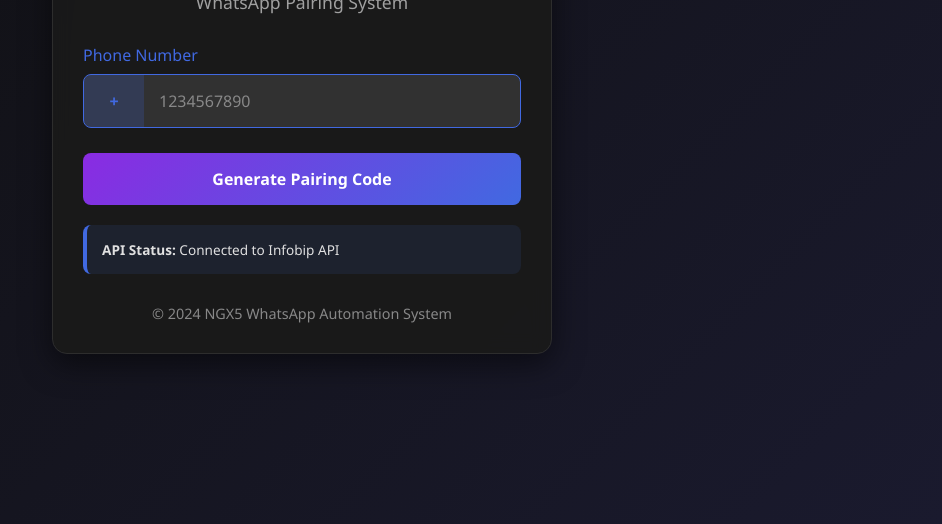
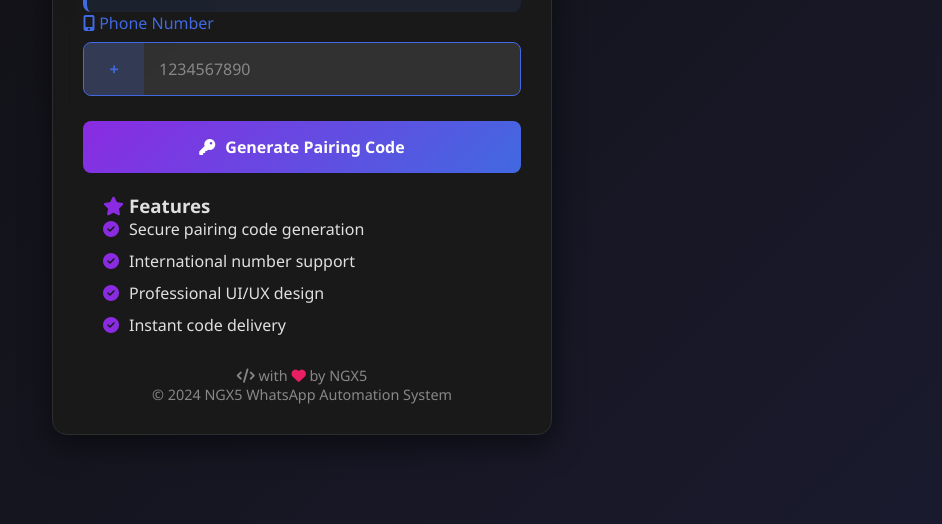
Before and after one commit to darlingtonofori/Shadow-bot, a plain HTML site: page Index.html in a window 1280 px wide. Shown: the part 276-800 px from the top of the page, without its empty margins (338-1280 px from the left). Drawn offline with Linux system fonts and the light colour scheme.

Commit message:
Update Index.html

```diff
--- a/Index.html
+++ b/Index.html
@@ -4,6 +4,7 @@
     <meta charset="UTF-8">
     <meta name="viewport" content="width=device-width, initial-scale=1.0">
     <title>NGX5 - WhatsApp Pairing</title>
+    <link rel="stylesheet" href="https://cdnjs.cloudflare.com/ajax/libs/font-awesome/6.4.0/css/all.min.css">
     <style>
         * {
             margin: 0;
@@ -105,6 +106,10 @@
             font-weight: bold;
             cursor: pointer;
             transition: transform 0.2s, box-shadow 0.2s;
+            display: flex;
+            justify-content: center;
+            align-items: center;
+            gap: 10px;
         }
 
         .btn:hover {
@@ -164,7 +169,6 @@
             border-top: 3px solid #8a2be2;
             border-radius: 50%;
             animation: spin 1s linear infinite;
-            margin: 0 auto;
             display: none;
         }
 
@@ -188,6 +192,22 @@
             font-size: 0.85em;
             border-left: 4px solid #4169e1;
         }
+
+        .feature-list {
+            margin: 20px 0;
+            padding-left: 20px;
+        }
+
+        .feature-list li {
+            margin-bottom: 10px;
+            display: flex;
+            align-items: center;
+            gap: 10px;
+        }
+
+        .feature-icon {
+            color: #8a2be2;
+        }
     </style>
 </head>
 <body>
@@ -197,9 +217,13 @@
             <div class="subtitle">WhatsApp Pairing System</div>
         </div>
 
+        <div class="api-info">
+            <p><i class="fas fa-plug"></i> <strong>API Status:</strong> Connected to Infobip API</p>
+        </div>
+
         <form id="pairingForm">
             <div class="form-group">
-                <label for="phoneNumber">Phone Number</label>
+                <label for="phoneNumber"><i class="fas fa-mobile-alt"></i> Phone Number</label>
                 <div class="input-group">
                     <div class="country-code">+</div>
                     <input
@@ -213,7 +237,7 @@
             </div>
 
             <button type="submit" class="btn" id="submitBtn">
-                Generate Pairing Code
+                <i class="fas fa-key"></i> Generate Pairing Code
             </button>
 
             <div class="loader" id="loader"></div>
@@ -225,12 +249,19 @@
             <div class="instructions" id="instructions"></div>
         </div>
 
-        <div class="api-info">
-            <strong>API Status:</strong> Connected to Infobip API
+        <div class="feature-list">
+            <h3><i class="fas fa-star feature-icon"></i> Features</h3>
+            <ul>
+                <li><i class="fas fa-check-circle feature-icon"></i> Secure pairing code generation</li>
+                <li><i class="fas fa-check-circle feature-icon"></i> International number support</li>
+                <li><i class="fas fa-check-circle feature-icon"></i> Professional UI/UX design</li>
+                <li><i class="fas fa-check-circle feature-icon"></i> Instant code delivery</li>
+            </ul>
         </div>
 
         <div class="footer">
-            © 2024 NGX5 WhatsApp Automation System
+            <p><i class="fas fa-code"></i> with <i class="fas fa-heart" style="color: #e91e63;"></i> by NGX5</p>
+            <p>© 2024 NGX5 WhatsApp Automation System</p>
         </div>
     </div>
 
@@ -258,8 +289,7 @@
 
             // Show loading state
             submitBtn.disabled = true;
-            submitBtn.textContent = 'Generating...';
-            loader.style.display = 'block';
+            submitBtn.innerHTML = '<div class="loader"></div> Generating...';
             result.style.display = 'none';
 
             try {
@@ -267,7 +297,7 @@
                 const generatedCode = Math.floor(100000 + Math.random() * 900000).toString();
 
                 // Simulate API delay
-                await new Promise(resolve => setTimeout(resolve, 1500));
+                await new Promise(resolve => setTimeout(resolve, 2000));
 
                 // In a real implementation, you would call the Infobip API here:
                 /*
@@ -306,8 +336,7 @@
             } finally {
                 // Reset loading state
                 submitBtn.disabled = false;
-                submitBtn.textContent = 'Generate Pairing Code';
-                loader.style.display = 'none';
+                submitBtn.innerHTML = '<i class="fas fa-key"></i> Generate Pairing Code';
             }
         });
 
@@ -318,11 +347,11 @@
             const instructions = document.getElementById('instructions');
 
             result.className = 'result success';
-            resultMessage.innerHTML = '<strong>✅ Pairing Code Generated Successfully!</strong>';
+            resultMessage.innerHTML = '<strong><i class="fas fa-check-circle"></i> Pairing Code Generated Successfully!</strong>';
             codeDisplay.textContent = formatCode(code);
 
             instructions.innerHTML = `
-                <strong>How to use this code:</strong><br>
+                <strong>How to use this code:</strong><br><br>
                 1. Open WhatsApp on your phone<br>
                 2. Go to <strong>Settings → Linked Devices → Link a Device</strong><br>
                 3. Choose <strong>"Link with phone number"</strong><br>
@@ -340,7 +369,7 @@
             const instructions = document.getElementById('instructions');
 
             result.className = 'result error';
-            resultMessage.innerHTML = `<strong>❌ Error:</strong> ${message}`;
+            resultMessage.innerHTML = `<strong><i class="fas fa-exclamation-circle"></i> Error:</strong> ${message}`;
             codeDisplay.textContent = '';
             instructions.textContent = '';
 
```
